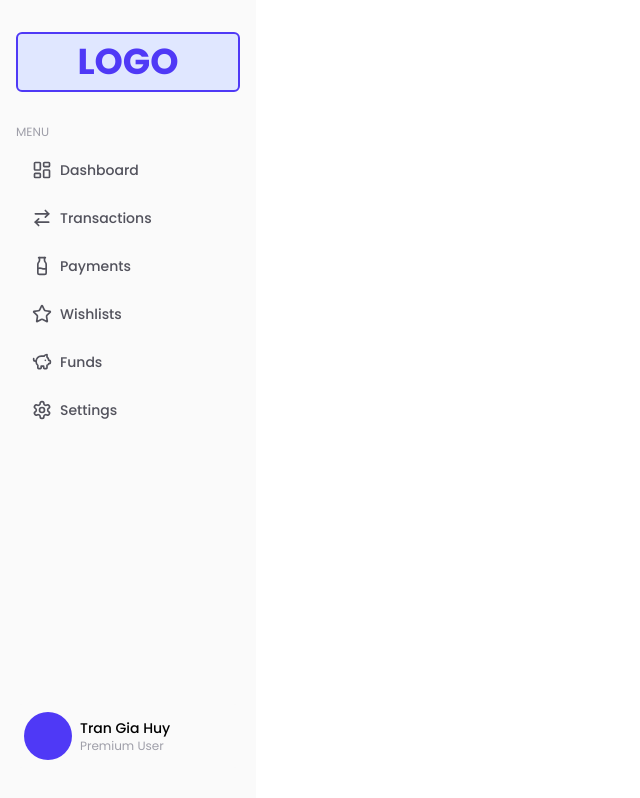
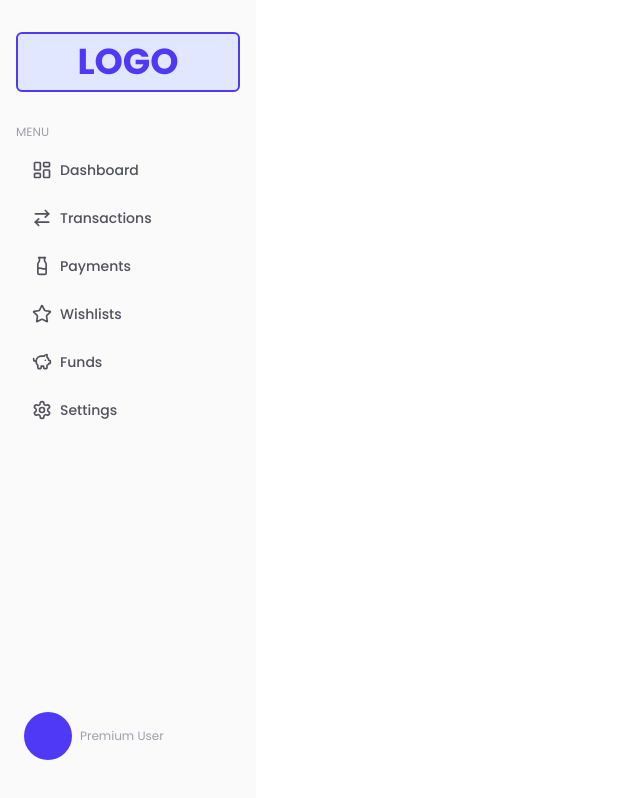
Before and after one commit to tonytran0314/BottleX-Web, a Vue app: page /user in a window 1280 px wide. Shown: the whole page, without its empty margins (0-640 px from the left). Built offline with nearby package versions, Linux system fonts and the light colour scheme; no server answers.

Commit message:
get user info

```diff
--- a/src/views/UserView.vue
+++ b/src/views/UserView.vue
@@ -1,6 +1,12 @@
 <script setup lang="ts">
     import { LayoutDashboard, ArrowRightLeft, Milk, Star, PiggyBank, Settings } from '@lucide/vue';
     import api from '../services/axios';
+    import { ref } from 'vue';
+
+    type UserInfo = {
+        fullName: string;
+        email: string
+    }
 
     const menuItems = [
         {
@@ -34,6 +40,19 @@
             destination: "/user/settings"
         }
     ];
+
+    const userInfo = ref<UserInfo | null>(null);
+    const isLoadingUserInfo = ref(true);
+
+    async function getUserInfo() {
+        const response = await api.get("/users");
+
+        isLoadingUserInfo.value = false;
+
+        userInfo.value = response.data;
+    }
+
+    getUserInfo();
 </script>
 
 <template>
@@ -60,7 +79,8 @@
                 <div class="bg-zinc-50 hover:bg-white hover:cursor-pointer flex p-2 gap-2 items-center rounded-md hover:shadow-sm">
                     <div class="bg-indigo-600 min-w-12 min-h-12 size-12 rounded-full"></div>
                     <div>
-                        <div class="line-clamp-1 text-sm font-medium">Tran Gia Huy</div>
+                        <div v-if="isLoadingUserInfo" class="line-clamp-1 text-sm font-medium"></div>
+                        <div v-else class="line-clamp-1 text-sm font-medium">{{ userInfo?.fullName ?? 'Unknow User' }}</div>
                         <div class="line-clamp-1 text-zinc-400 text-xs">Premium User</div>
                     </div>
                 </div>
```
